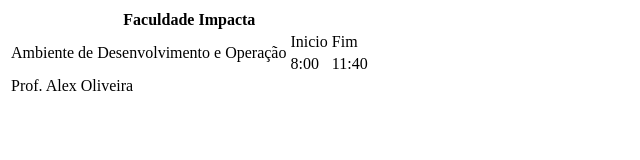
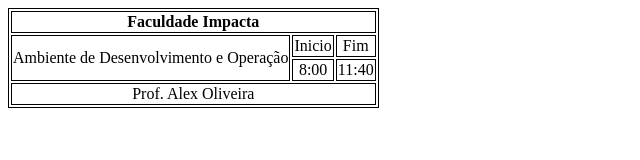
Before and after one commit to ivanjrju/BikeRepair, a plain HTML site: page index.html in a window 1280 px wide. Shown: the whole page, without its empty margins (0-640 px from the left). Drawn offline with Linux system fonts and the light colour scheme.

Commit message:
AC04 devops

```diff
--- a/index.html
+++ b/index.html
@@ -1,10 +1,20 @@
+<!DOCTYPE html>
+<html>
+<head>
+	<title>AC04</title>
+	<style type="text/css">
+		table, th, td {
+		  border: 1px solid black;
+		  text-align: center;
+		}
+	</style>
+</head>
+<body>
+
 	<table>
 		<thead>
 			<tr><th colspan="4">Faculdade Impacta</th></tr>
 		</thead>
-<tfoot>
-<tr><td colspan="4">Prof. Alex Oliveira</td></tr>
-</tfoot>
 		<tbody>
 			<tr>
 				<td rowspan="2"> Ambiente de Desenvolvimento e Operação</td>
@@ -16,4 +26,10 @@
 				<td>11:40</td>
 			</tr>
 		</tbody>
+		<tfoot>
+			<tr><td colspan="4">Prof. Alex Oliveira</td></tr>
+		</tfoot>
 	</table>
+
+</body>
+</html>
```
Lines whose indentation alone changed are shown as unchanged.
